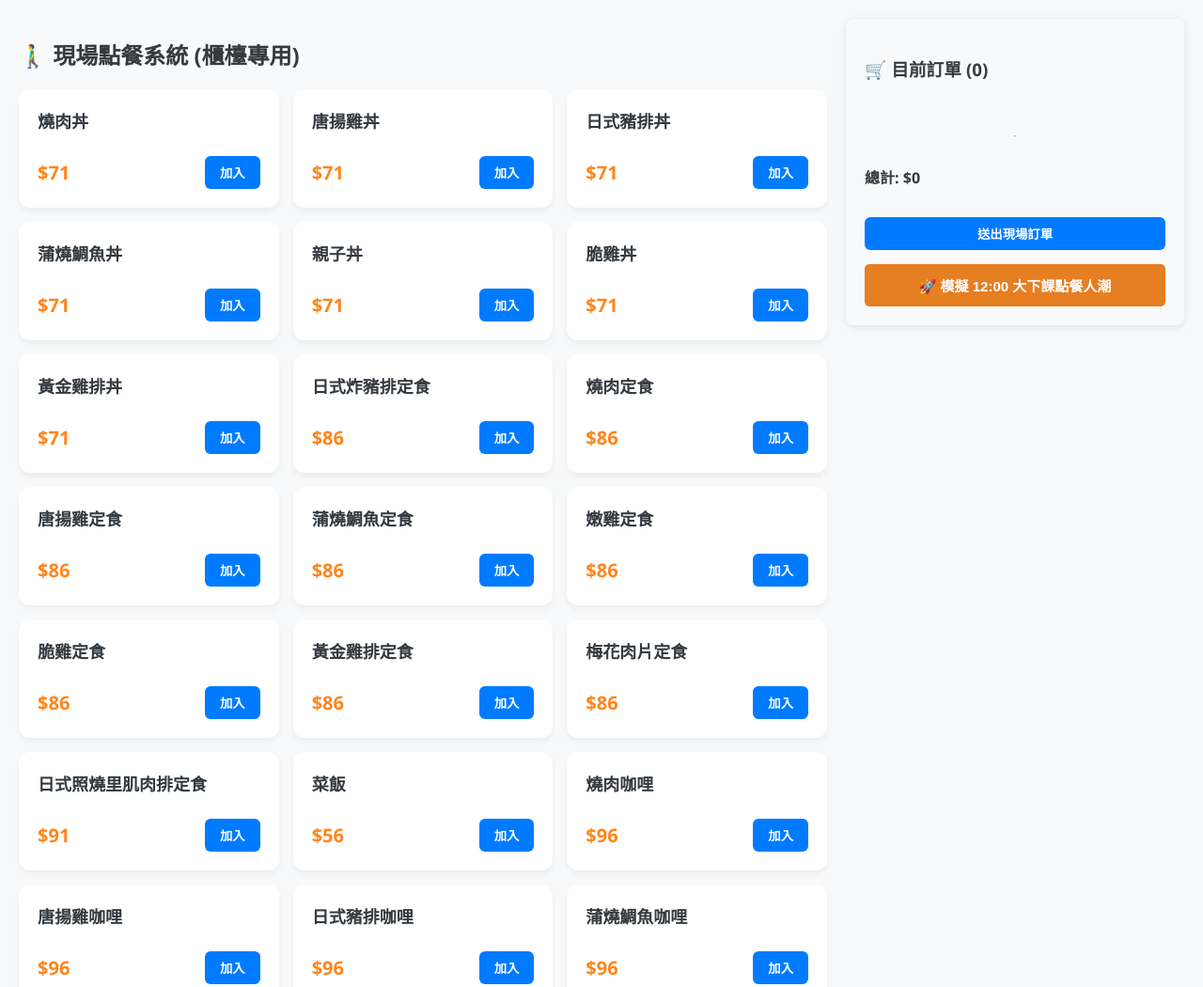
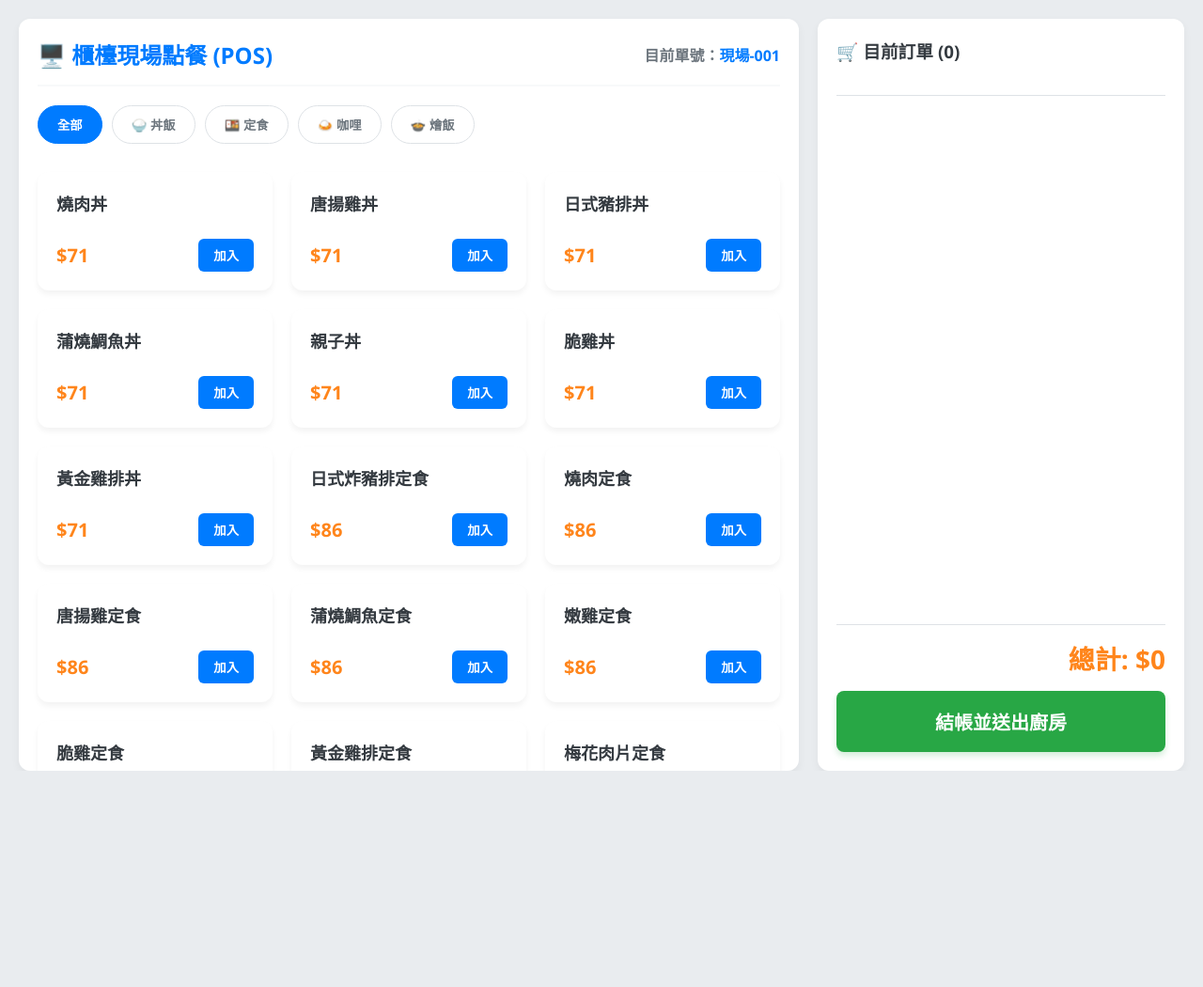
Before and after one commit to stefany6290-dot/bento-shop, a website: page pos.html in a window 1280 px wide. Shown: the top 1050 px of the page at 94% size. After the commit the page ends 820 px from the top, so only its background shows below. Drawn offline with Linux system fonts and the light colour scheme.

Commit message:
更新丼物園pos

```diff
--- a/pos.html
+++ b/pos.html
@@ -3,188 +3,135 @@
 <head>
     <meta charset="UTF-8">
     <meta name="viewport" content="width=device-width, initial-scale=1.0">
-    <title>現場點餐系統 (櫃檯專用)</title>
+    <title>丼物園 - 現場點餐系統 (櫃檯專用)</title>
+    <!-- 共用前台的樣式表 -->
     <link rel="stylesheet" href="style.css">
     <style>
-        /* 整體容器佈局 */
-        .pos-container {
-            display: flex;
-            gap: 20px;
-            padding: 20px;
-            max-width: 1400px;
-            margin: 0 auto;
-            align-items: flex-start;
-        }
+        /* POS 專屬佈局 (覆蓋部分前台樣式以適應櫃檯大螢幕) */
+        body { background-color: #e9ecef; margin: 0; overflow: hidden; }
+        .pos-container { display: flex; gap: 20px; padding: 20px; max-width: 1600px; margin: 0 auto; align-items: flex-start; height: 100vh; box-sizing: border-box; }
 
-        /* 左側：菜單區塊 */
-        .menu-section {
-            flex: 1;
-        }
+        .menu-section { flex: 1; background: #fff; padding: 20px; border-radius: 12px; box-shadow: 0 4px 10px rgba(0,0,0,0.05); overflow-y: auto; height: calc(100vh - 40px); }
+        .cart-section { width: 350px; background: #fff; padding: 20px; border-radius: 12px; box-shadow: 0 4px 10px rgba(0,0,0,0.05); display: flex; flex-direction: column; height: calc(100vh - 40px); }
 
-        /* 菜單品項從左到右橫向並排 */
-        #menu-list.menu-grid {
-            display: grid;
-            grid-template-columns: repeat(auto-fill, minmax(220px, 1fr));
-            gap: 15px;
-            margin-top: 15px;
-        }
+        #cart-items { overflow-y: auto; flex-grow: 1; list-style: none; padding: 0; margin: 15px 0; border-top: 1px solid #dee2e6; border-bottom: 1px solid #dee2e6; }
+        #cart-items li { display: flex; justify-content: space-between; padding: 12px 0; border-bottom: 1px dashed #eee; font-size: 16px; font-weight: bold; color: #343a40; }
 
-        #menu-list .card {
-            cursor: pointer;
-            transition: transform 0.2s, box-shadow 0.2s;
-        }
+        .pos-header { display: flex; justify-content: space-between; align-items: center; margin-bottom: 20px; border-bottom: 2px solid #f8f9fa; padding-bottom: 15px; }
+        .pos-header h2 { margin: 0; color: #007bff; font-size: 24px; }
 
-        #menu-list .card:hover {
-            transform: translateY(-3px);
-            box-shadow: 0 4px 12px rgba(0,0,0,0.15);
-        }
+        .total-area { font-size: 28px; font-weight: bold; text-align: right; color: #ff851b; margin-bottom: 15px; }
+        .checkout-btn { background: #28a745; color: white; border: none; padding: 18px; border-radius: 8px; font-size: 20px; font-weight: bold; cursor: pointer; width: 100%; transition: 0.2s; box-shadow: 0 4px 6px rgba(40,167,69,0.2); }
+        .checkout-btn:hover { background: #218838; transform: translateY(-2px); }
 
-        /* 右側：購物籃區塊 (固定不動) */
-        .cart-section {
-            width: 320px;
-            background: #f8f9fa;
-            padding: 20px;
-            border-radius: 8px;
-            box-shadow: 0 2px 8px rgba(0,0,0,0.1);
-            position: sticky;
-            top: 20px;
-            max-height: calc(100vh - 40px);
-            display: flex;
-            flex-direction: column;
-        }
-
-        #cart-items {
-            overflow-y: auto;
-            flex-grow: 1;
-            max-height: 350px;
-            padding-right: 5px;
-            list-style: none;
-            padding-left: 0;
-        }
-
-        /* 模擬按鈕樣式 */
-        .sim-btn {
-            margin-top: 15px;
-            width: 100%;
-            background: #e67e22;
-            color: white;
-            padding: 12px;
-            border: none;
-            border-radius: 5px;
-            cursor: pointer;
-            font-size: 15px;
-            font-weight: bold;
-        }
-
-        .sim-btn:hover {
-            background: #d35400;
-        }
-
-        /* 客製化 Modal 視窗基本樣式 */
-        .modal {
-            display: none;
-            position: fixed;
-            z-index: 1000;
-            left: 0;
-            top: 0;
-            width: 100%;
-            height: 100%;
-            background-color: rgba(0,0,0,0.5);
-        }
-        .modal-content {
-            background-color: #fff;
-            margin: 10% auto;
-            padding: 20px;
-            width: 90%;
-            max-width: 450px;
-            border-radius: 8px;
-            position: relative;
-        }
-        .close-btn {
-            position: absolute;
-            right: 15px;
-            top: 10px;
-            font-size: 24px;
-            cursor: pointer;
-        }
+        /* 隱藏前台用不到的元素 (購物車懸浮按鈕、置頂導覽列) */
+        .main-header, .cart-icon, .cart-sidebar { display: none !important; }
     </style>
 </head>
 <body>
 
-    <div class="pos-container">
-        <!-- 左側：菜單區塊 (由左至右橫向排列) -->
-        <div class="menu-section">
-            <h2>🚶‍♂️ 現場點餐系統 (櫃檯專用)</h2>
-            <div id="menu-list" class="menu-grid"></div>
-        </div>
-
-        <!-- 右側：現場購物車與結帳 (固定於右上角，ID 統一為 cart-items 與 cart-total) -->
-        <div class="cart-section">
-            <h3>🛒 目前訂單 (<span id="cart-count">0</span>)</h3>
-            <ul id="cart-items"></ul>
-            <hr>
-            <h4>總計: $<span id="cart-total">0</span></h4>
-            <button class="btn-primary" style="width:100%; margin-top:10px;" onclick="submitPosOrder()">送出現場訂單</button>
-
-            <button class="sim-btn" onclick="startRushHour()">🚀 模擬 12:00 大下課點餐人潮</button>
+    <!-- 共用的客製化彈出視窗 (沿用 script.js 邏輯) -->
+    <div id="custom-modal" class="modal">
+        <div class="modal-content">
+            <h3 id="modal-item-name">品項名稱</h3>
+            <div id="modal-custom-options"></div>
+            <div class="modal-actions mt-20">
+                <button onclick="closeModal()" class="btn-secondary">取消</button>
+                <button onclick="addToCart()" class="btn-primary">加入訂單</button>
+            </div>
         </div>
     </div>
 
-    <!-- 客製化選單 Modal (解決點擊品項無法選擇客製化的關鍵結構) -->
-    <div id="custom-modal" class="modal">
-        <div class="modal-content">
-            <span class="close-btn" onclick="closeModal()">&times;</span>
-            <h3 id="modal-item-name">餐點客製化</h3>
-            <hr>
-            <div id="modal-custom-options"></div>
-            <br>
-            <button class="btn-primary" style="width: 100%;" onclick="addToCart()">加入購物車</button>
+    <div class="pos-container">
+        <!-- 左側：菜單區塊 -->
+        <div class="menu-section">
+            <div class="pos-header">
+                <h2>🖥️ 櫃檯現場點餐 (POS)</h2>
+                <div style="font-weight: bold; color: #6c757d;">目前單號：<span id="current-queue-display" style="color: #007bff;">現場-001</span></div>
+            </div>
+
+            <!-- 分頁按鈕區域 -->
+            <div class="category-tabs">
+                <button class="tab-btn active" onclick="filterCategory('all', this)">全部</button>
+                <button class="tab-btn" onclick="filterCategory('donburi', this)">🍚 丼飯</button>
+                <button class="tab-btn" onclick="filterCategory('teishoku', this)">🍱 定食</button>
+                <button class="tab-btn" onclick="filterCategory('curry', this)">🍛 咖哩</button>
+                <button class="tab-btn" onclick="filterCategory('risotto', this)">🍲 燴飯</button>
+            </div>
+
+            <!-- 菜單區域 (由 script.js 自動渲染) -->
+            <div id="menu-list" class="menu-list"></div>
+        </div>
+
+        <!-- 右側：購物籃與結帳區塊 -->
+        <div class="cart-section">
+            <h3 style="margin-top:0; color: #343a40;">🛒 目前訂單 (<span id="cart-count">0</span>)</h3>
+            <ul id="cart-items"></ul>
+            <div class="total-area">
+                總計: $<span id="cart-total">0</span>
+            </div>
+            <button class="checkout-btn" onclick="submitPosOrder()">結帳並送出廚房</button>
         </div>
     </div>
 
-    <!-- 載入邏輯腳本 -->
+    <!-- 載入前台相同的菜單邏輯 -->
     <script src="script.js"></script>
-    <script src="simulate.js"></script>
 
+    <!-- POS 專屬連線邏輯 -->
     <script>
-        // 頁面載入完成後自動渲染菜單
-        window.addEventListener('DOMContentLoaded', () => {
-            if (typeof renderMenu === 'function') {
-                renderMenu();
-            }
-        });
+        let posOrderCounter = 1;
 
-        // 現場送出訂單邏輯 (連線至 Render 雲端 API)
+        // 覆寫 updateCartUI 讓它更適合 POS 簡潔顯示
+        function updateCartUI() {
+            const cartList = document.getElementById('cart-items');
+            cartList.innerHTML = '';
+            let total = 0;
+
+            cart.forEach(item => {
+                total += item.price;
+                cartList.innerHTML += `<li><span>${item.name}</span> <span>$${item.price}</span></li>`;
+            });
+
+            document.getElementById('cart-count').innerText = cart.length;
+            document.getElementById('cart-total').innerText = total;
+            document.getElementById('current-queue-display').innerText = '現場-' + String(posOrderCounter).padStart(3, '0');
+        }
+
+        // 送出現場訂單至後端
         async function submitPosOrder() {
             if (!cart || cart.length === 0) {
                 alert("請先選擇餐點！");
                 return;
             }
 
-            const studentId = '現場排隊客-' + Math.floor(1000 + Math.random() * 9000);
+            const queueNumber = '現場-' + String(posOrderCounter).padStart(3, '0');
 
             try {
                 const response = await fetch('https://bento-shop.onrender.com/api/orders', {
                     method: 'POST',
                     headers: { 'Content-Type': 'application/json' },
                     body: JSON.stringify({
-                        studentId: studentId,
-                        cart: cart,
-                        paymentMethod: 'cash',  // 現場預設現金付款
-                        orderType: 'onsite'     // 標示為現場訂單
+                        student_id: queueNumber,  // 將取餐號碼存入 student_id 欄位供廚房看版顯示
+                        cart_items: JSON.stringify(cart),
+                        payment_method: 'cash',
+                        order_type: 'onsite'
                     })
                 });
 
                 if (response.ok) {
-                    alert('✅ 現場訂單已成功送出！請查看廚房看板。');
-                    cart = []; // 清空購物車
-                    if (typeof updateCartUI === 'function') updateCartUI();
+                    alert(`✅ 結帳成功！請向客人收費並告知取餐號碼：【 ${queueNumber} 】\n訂單已同步至廚房看板。`);
+                    posOrderCounter++;
+                    cart = [];
+                    updateCartUI();
                 } else {
                     alert('❌ 送出失敗，狀態碼：' + response.status);
                 }
             } catch (error) {
                 console.error("錯誤:", error);
-                alert("無法連線至伺服器，請確認伺服器狀態！");
+                alert("無法連線至伺服器。若為本地測試，將直接清空購物車。");
+                posOrderCounter++;
+                cart = [];
+                updateCartUI();
             }
         }
     </script>
```
